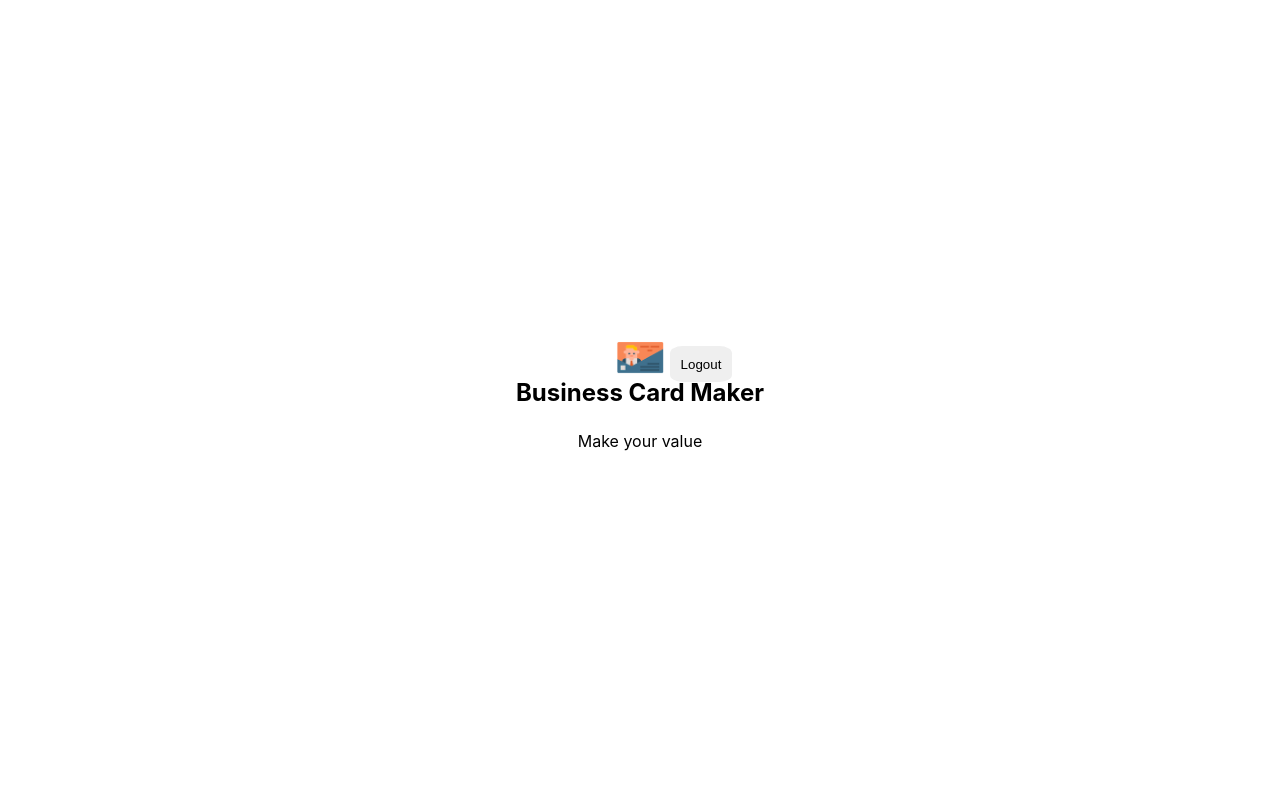
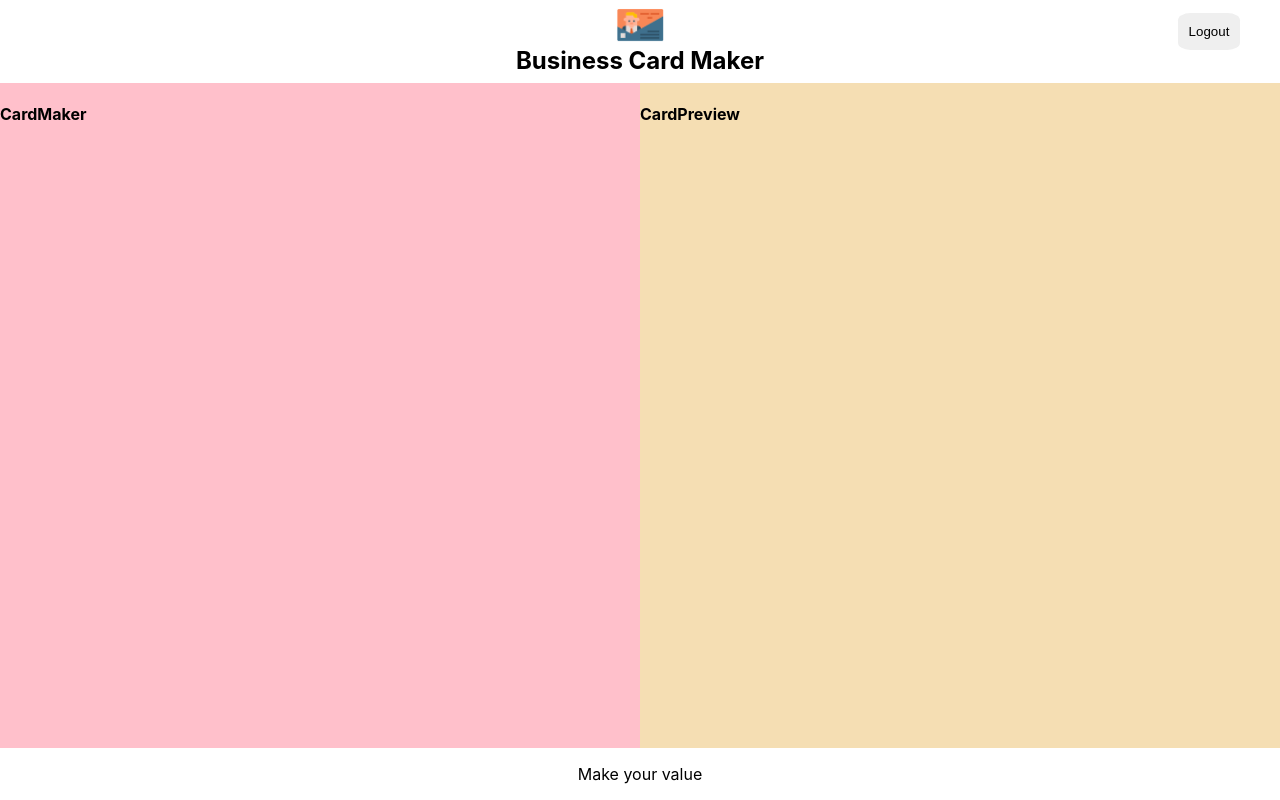
Before and after one commit to S-jooyoung/Business-CardMaker, a React (Create React App) app: page /maker in a window 1280 px wide. Built offline with nearby package versions, Linux system fonts and the light colour scheme; no server answers; sample sign-in values are in the browser's storage.

Commit message:
Style:add editor nad preview layout

```diff
--- /dev/null
+++ b/src/components/cardmaker/cardmaker.jsx
@@ -0,0 +1,10 @@
+import React from "react";
+import styles from "./cardmaker.module.css";
+
+const CardMaker = (props) => (
+  <section className={styles.CardMaker}>
+    <h1 className={styles.title}>CardMaker</h1>
+  </section>
+);
+
+export default CardMaker;
--- /dev/null
+++ b/src/components/cardmaker/cardmaker.module.css
@@ -0,0 +1,7 @@
+@value makerGreen from "../../common/colors.css";
+
+.CardMaker {
+  flex-basis: 50%;
+  background-color: pink;
+  color: makerGreen;
+}
--- /dev/null
+++ b/src/components/cardpreview/cardpreview.jsx
@@ -0,0 +1,10 @@
+import React from "react";
+import styles from "./cardpreview.module.css";
+
+const CardPreview = (props) => (
+  <section className={styles.CardPreview}>
+    <h1 className={styles.title}>CardPreview</h1>
+  </section>
+);
+
+export default CardPreview;
--- /dev/null
+++ b/src/components/cardpreview/cardpreview.module.css
@@ -0,0 +1,7 @@
+@value makerGreen from "../../common/colors.css";
+
+.CardPreview {
+  flex-basis: 50%;
+  background-color: wheat;
+  color: makerGreen;
+}
--- a/src/components/maker/maker.jsx
+++ b/src/components/maker/maker.jsx
@@ -1,5 +1,7 @@
 import React, { useEffect } from "react";
 import { useNavigate } from "react-router-dom";
+import CardMaker from "../cardmaker/cardmaker";
+import CardPreview from "../cardpreview/cardpreview";
 import Footer from "../footer/footer";
 import Header from "../header/header";
 import styles from "./maker.module.css";
@@ -18,8 +20,12 @@ const Maker = ({ authService }) => {
     });
   });
   return (
-    <section className="styles.maker">
+    <section className={styles.maker}>
       <Header onLogout={onLogout} />
+      <section className={styles.Card}>
+        <CardMaker />
+        <CardPreview />
+      </section>
       <Footer />
     </section>
   );
--- a/src/components/maker/maker.module.css
+++ b/src/components/maker/maker.module.css
@@ -0,0 +1,20 @@
+@value makerGreen,makerWhite from "../../common/colors.css";
+@value mediaQuery from "../../common/size.css";
+.maker {
+  width: 100%;
+  height: 100%;
+  display: flex;
+  flex-direction: column;
+  background-color: makerWhite;
+}
+
+.Card {
+  display: flex;
+  flex: 1;
+}
+
+@media screen and (max-width: mediaQuery) {
+  .Card {
+    flex-direction: column;
+  }
+}
```
